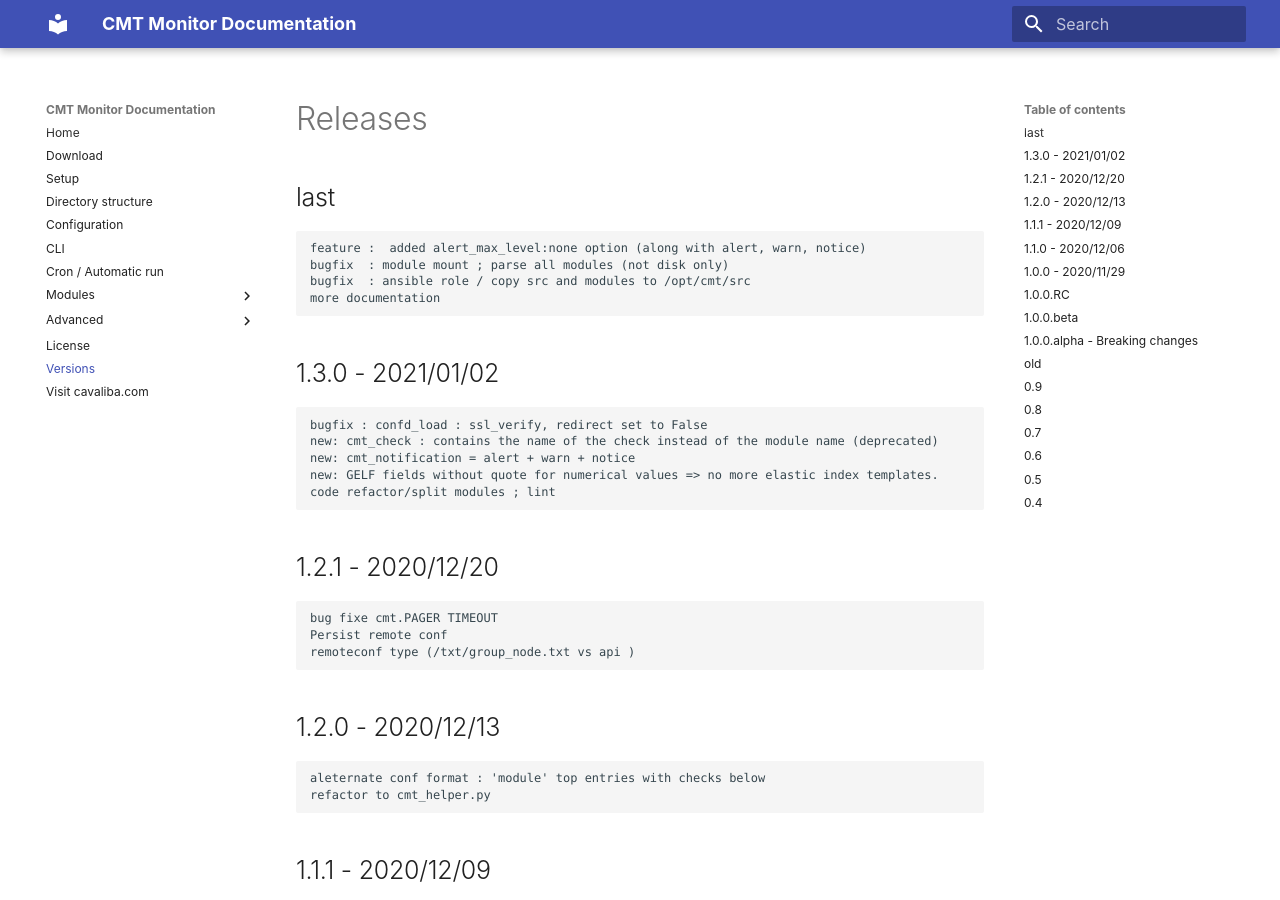
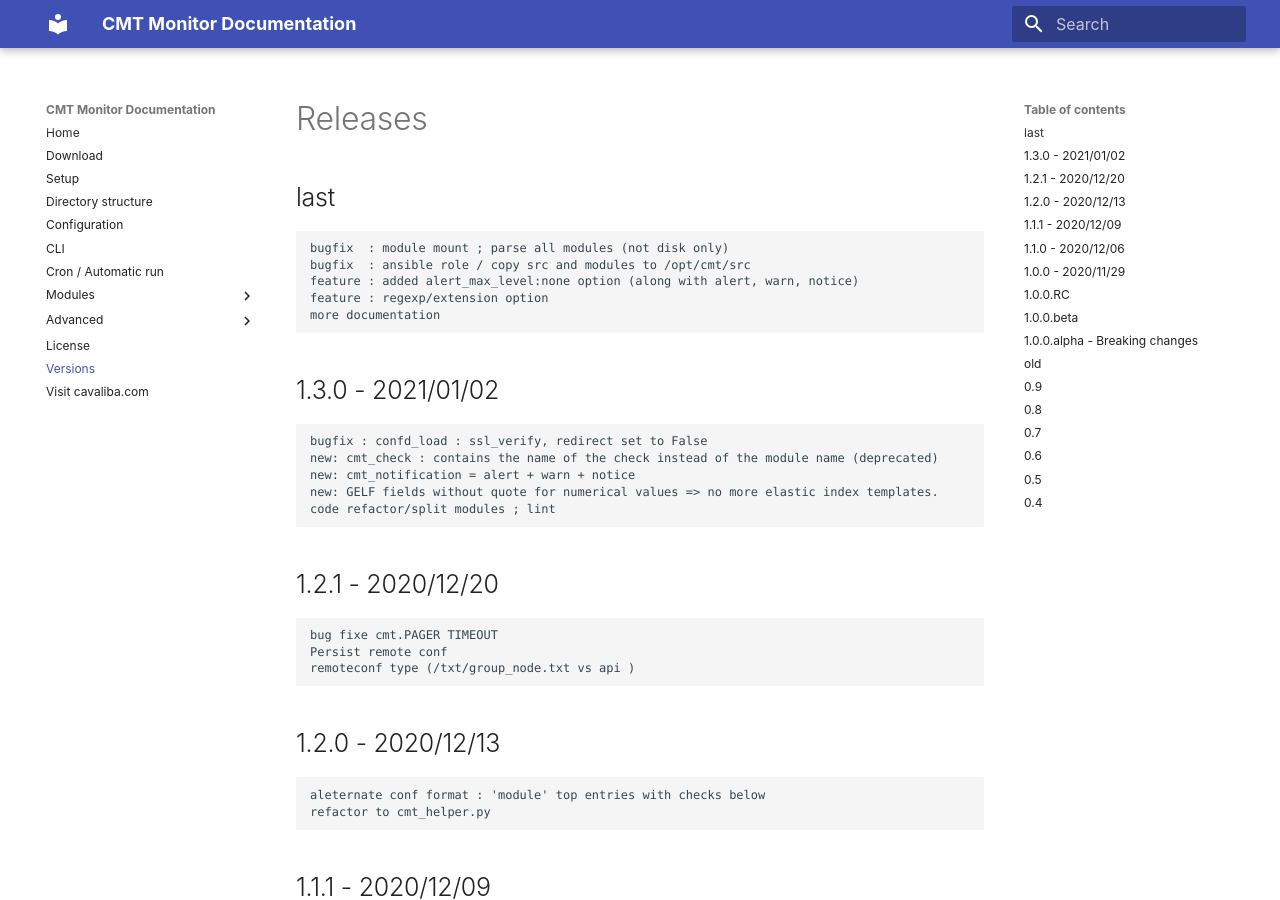
Before and after one commit to cavaliba/cmt_monitor, an MkDocs documentation site: the page built from docs/docs/version.md, in a window 1280 px wide and 900 px high. Built offline with MkDocs 1.6.1 and Material for MkDocs 9.7.7, drawn with Linux system fonts in a browser that asks for light colours.

Commit message:
folder regexp/extension filter

```diff
--- a/docs/docs/version.md
+++ b/docs/docs/version.md
@@ -6,9 +6,10 @@
 
 ## last
 
-    feature :  added alert_max_level:none option (along with alert, warn, notice)
     bugfix  : module mount ; parse all modules (not disk only)
     bugfix  : ansible role / copy src and modules to /opt/cmt/src
+    feature : added alert_max_level:none option (along with alert, warn, notice)
+    feature : regexp/extension option
     more documentation
 
 ## 1.3.0 - 2021/01/02
```
Also changed, not shown: 1 other file.
